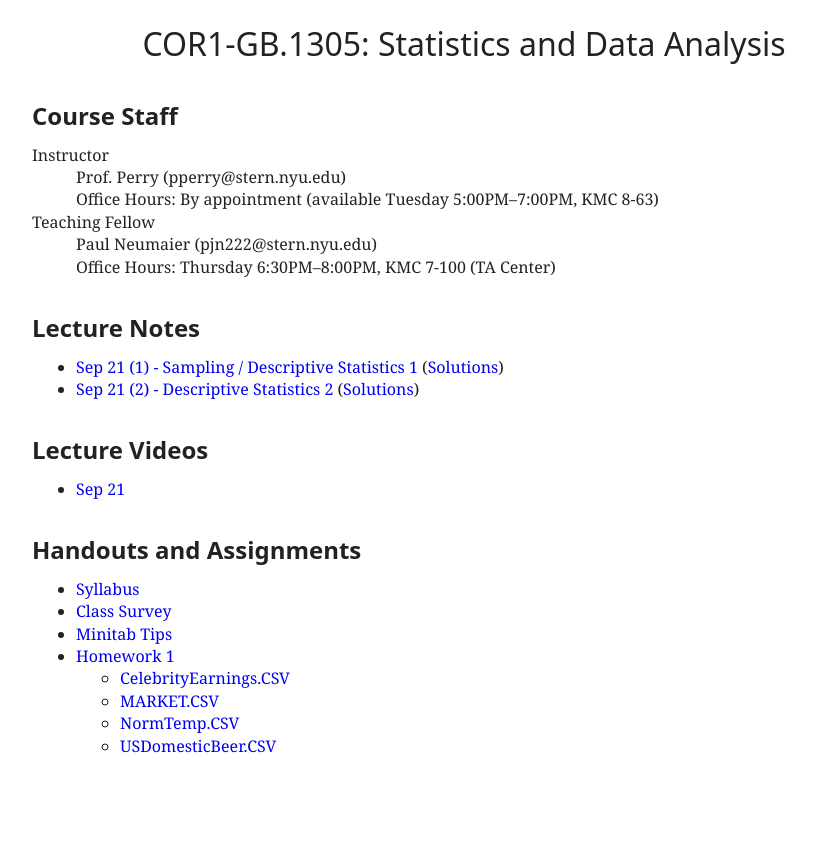
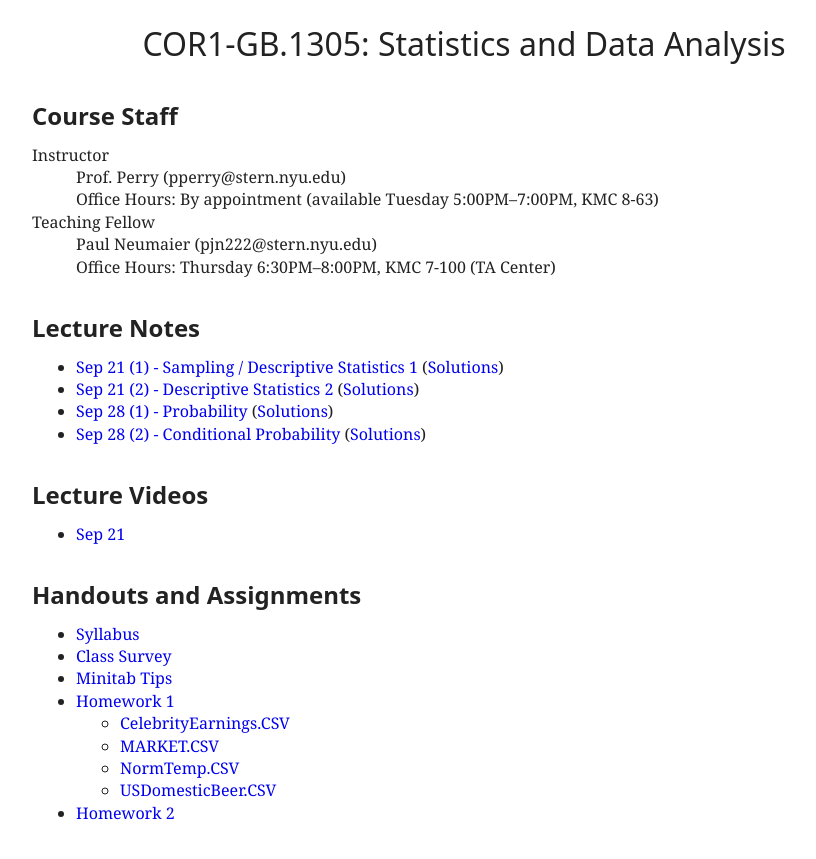
Before and after one commit to patperry/patperry.github.com, a Jekyll site: the page built from course/cor1305/index.html, in a window 1280 px wide. Shown: the top 859 px of the page, without its empty margins (176-992 px from the left). Built offline with Jekyll 4.4.1, drawn with Linux system fonts in a browser that asks for light colours.

Commit message:
update cor1305 materials

```diff
--- a/course/cor1305/index.html
+++ b/course/cor1305/index.html
@@ -25,11 +25,11 @@ stylesheet: /css/main.css?v=1
     (<a href="lecture/sampling-sol.pdf">Solutions</a>)
   <li><a href="lecture/descrip.pdf">Sep 21 (2) - Descriptive Statistics 2</a>
     (<a href="lecture/descrip-sol.pdf">Solutions</a>)
+  <li><a href="lecture/prob.pdf">Sep 28 (1) - Probability</a>
+    (<a href="lecture/prob-sol.pdf">Solutions</a>)
+  <li><a href="lecture/cond-prob.pdf">Sep 28 (2) - Conditional Probability</a>
+    (<a href="lecture/cond-prob-sol.pdf">Solutions</a>)
 <!--
-  <li><a href="lecture/prob.pdf">Sep 29 (1) - Probability</a>
-    (<a href="lecture/prob-sol.pdf">Solutions</a>)
-  <li><a href="lecture/cond-prob.pdf">Sep 29 (2) - Conditional Probability</a>
-    (<a href="lecture/cond-prob-sol.pdf">Solutions</a>)
   <li><a href="lecture/randvar.pdf">Oct 6 (1) - Random Variables</a>
     (<a href="lecture/randvar-sol.pdf">Solutions</a>)
   <li><a href="lecture/counts.pdf">Oct 6 (2) - Models for Counts</a>
@@ -100,8 +100,8 @@ stylesheet: /css/main.css?v=1
       <li><a href="data/NormTemp.CSV">NormTemp.CSV</a>
       <li><a href="data/USDomesticBeer.CSV">USDomesticBeer.CSV</a>
     </ul>
+  <li><a href="hw/hw02.pdf">Homework 2</a>
 <!--
-  <li><a href="hw/hw02.pdf">Homework 2</a>
   <li><a href="hw/hw03.pdf">Homework 3</a>
   <li><a href="hw/hw04.pdf">Homework 4</a>
   <li><a href="handout/normal-cdf.pdf">Normal CDF Table</a>
```
Also changed, not shown: 5 other files.
